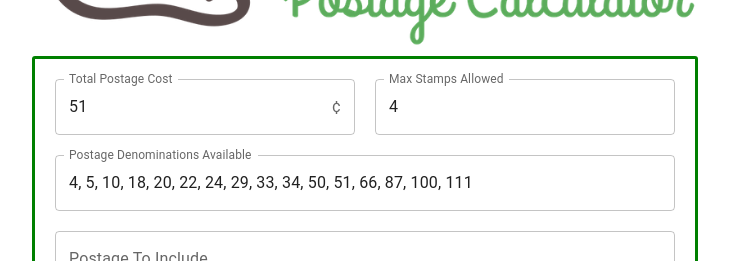
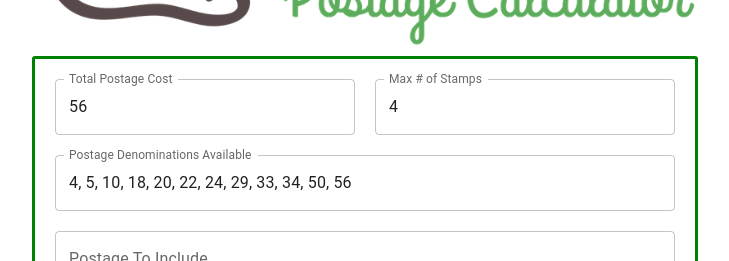
Before and after one commit to CaseyKerrick/PostageCalculator, a React (Create React App) app: page / in a window 1280 px wide. Shown: the part 161-422 px from the top of the page, without its empty margins (275-1004 px from the left). Built offline with nearby package versions, Linux system fonts and the light colour scheme.

Commit message:
QoL improvements. Also now allows decimals.

```diff
--- a/src/App.css
+++ b/src/App.css
@@ -124,6 +124,7 @@
   margin-left: auto;
   margin-right: auto;
   margin-bottom: 20px;
+  display: block;
 
   /* &:hover {
     background-color: rgb(17, 155, 17);
@@ -141,6 +142,7 @@
   margin-left: auto;
   margin-right: auto;
   margin-bottom: 20px;
+  display: block;
 
   /* &:hover {
     background-color: rgb(92, 172, 92);
--- a/src/App.tsx
+++ b/src/App.tsx
@@ -1,5 +1,5 @@
 import React, { useState, useEffect } from 'react';
-import { InputAdornment, TextField } from '@mui/material';
+import { TextField } from '@mui/material';
 import { Pressable, Text } from 'react-native';
 import SavedSolutions from './components/SavedSolutions';
 import CalculatedSolutions from './components/CalculatedSolutions';
@@ -9,8 +9,8 @@ import { generateSolutions } from './services/calculator';
 import { sortInts, Solution } from './services/util';
 import './App.css';
 
-const DEFAULT_STAMP_DENOMINATIONS = '4, 5, 10, 18, 20, 22, 24, 29, 33, 34, 50, 51, 66, 87, 100, 111';
-const DEFAULT_POSTAGE_COST = '51';
+const DEFAULT_STAMP_DENOMINATIONS = '4, 5, 10, 18, 20, 22, 24, 29, 33, 34, 50, 56';
+const DEFAULT_POSTAGE_COST = '56';
 const DEFAULT_STAMP_MAX = '4';
 const STRING_CONTAINS_LETTER = /[a-zA-Z]/;
 
@@ -24,7 +24,7 @@ const sortSolutions = (arr: Solution[]) => {
 function App() {
 
   const onListBlur = (key: string, listVar: string, setListVar: Function) => {
-    const numberList = listVar.split(',').map(item => Number.parseInt(item)).filter(item => !!item);
+    const numberList = listVar.split(',').map(item => Number(item)).filter(item => !!item);
     const strSortedList = numberList.sort(sortInts).join(', ');
     if (!STRING_CONTAINS_LETTER.test(strSortedList)) {
       setListVar(strSortedList);
@@ -105,14 +105,13 @@ function App() {
               label='Total Postage Cost'
               className='smallDataEntry'
               value={postageCost}
-              InputProps={{ endAdornment: <InputAdornment position="end">¢</InputAdornment> }}
               onChange={(event: React.ChangeEvent<HTMLInputElement>) => {
                 localStorage.setItem('postageCost', event.target.value);
                 setPostageCost(event.target.value);
               }}
             />
             <TextField
-              label='Max Stamps Allowed'
+              label='Max # of Stamps'
               className='smallDataEntry'
               value={maxStamps}
               onChange={(event: React.ChangeEvent<HTMLInputElement>) => {
@@ -147,8 +146,8 @@ function App() {
               <Pressable onPress={() => {
                 showWhichSolutions(true)();
                 let generatedSolutions = generateSolutions(
-                  Number.parseInt(postageCost),
-                  Number.parseInt(maxStamps),
+                  Number(postageCost),
+                  Number(maxStamps),
                   stampDenominations,
                   desiredDenominations,
                   excludedDenominations);
--- a/src/services/util.ts
+++ b/src/services/util.ts
@@ -1,5 +1,5 @@
 export const spliterate = (rawArr: string): number[] => {
-  return rawArr.split(',').map((item: string) => Number.parseInt(item)).filter(item => !!item);
+  return rawArr.split(',').map((item: string) => Number(item)).filter(item => !!item);
 };
 
 export const subtractLists = (listA: number[], listB: number[]): number[] => {
```
